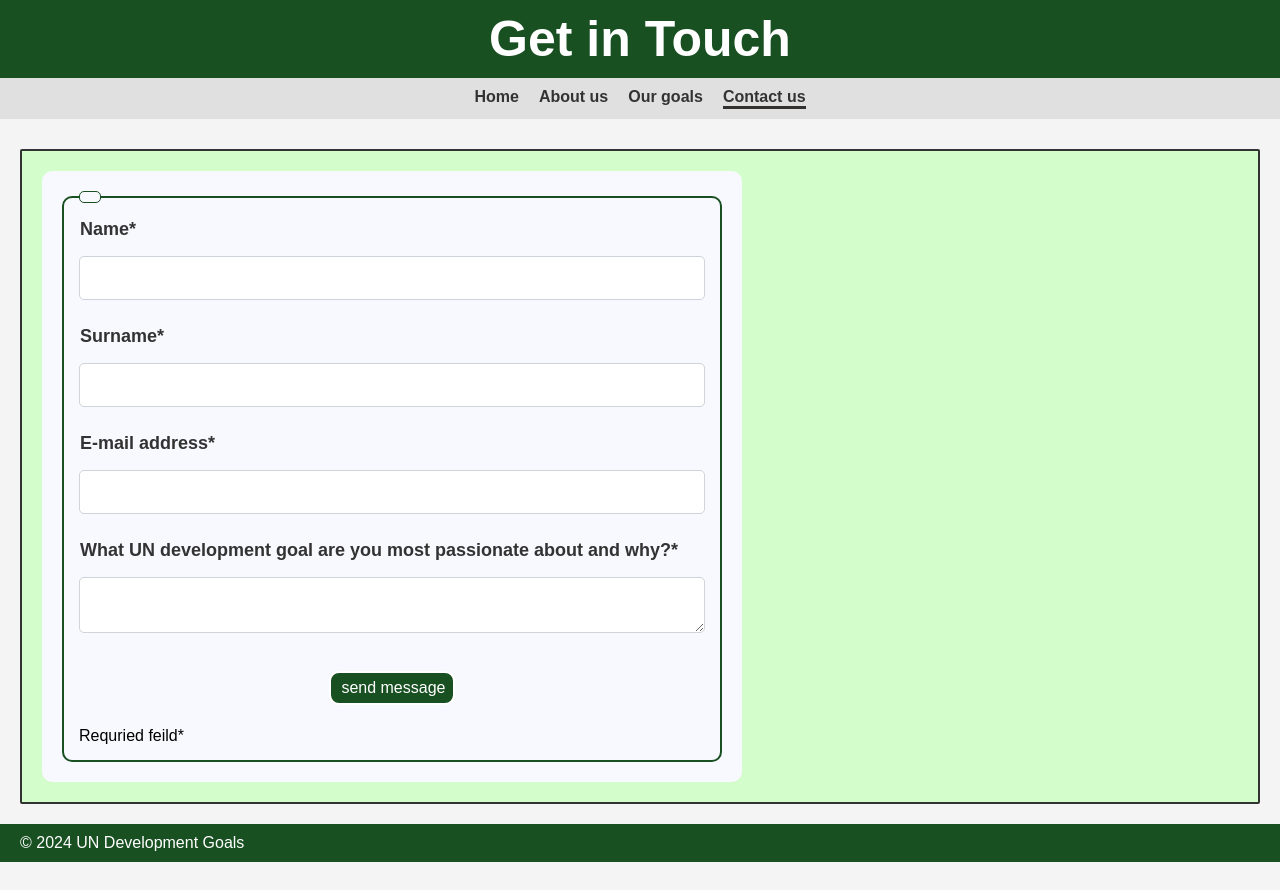
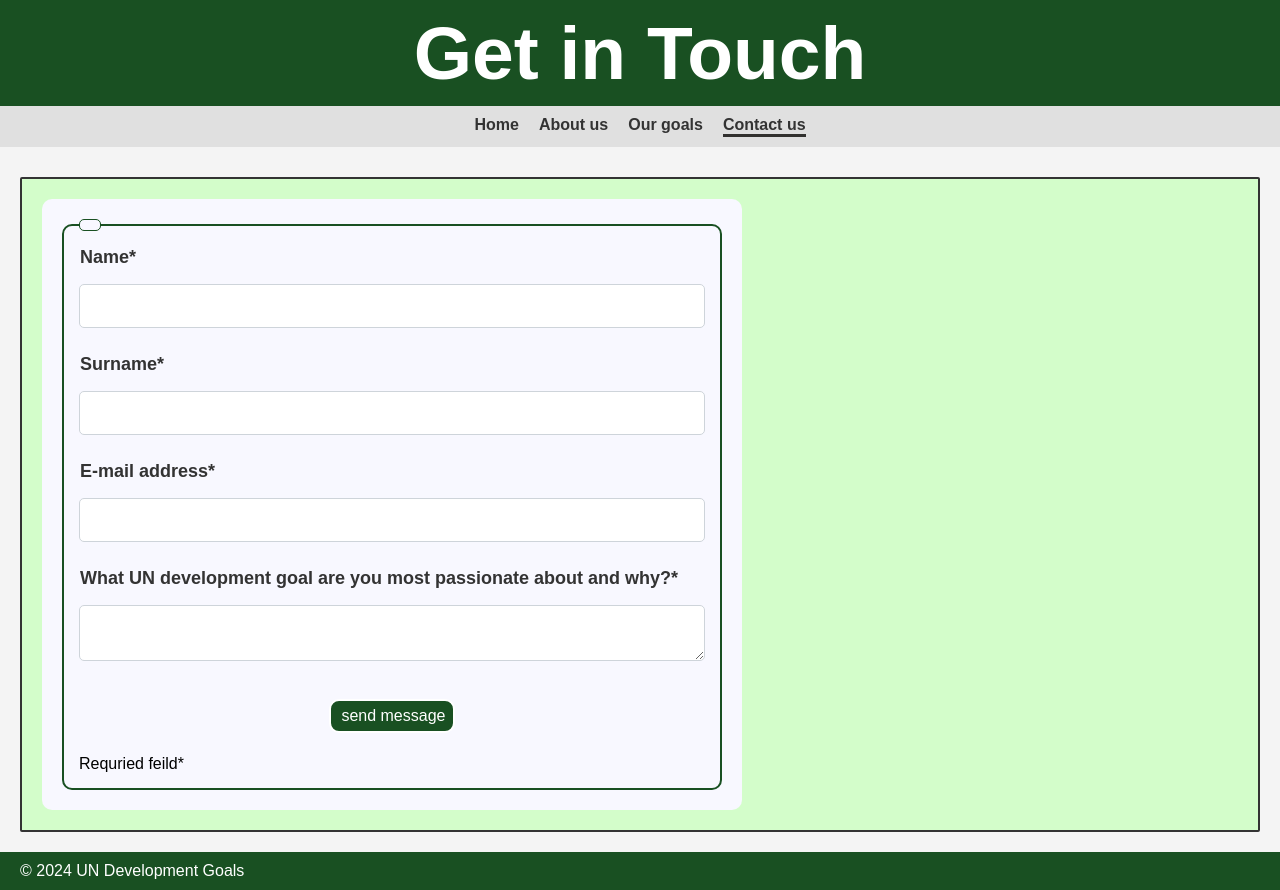
Before and after one commit to jamie-12389198381073/web-dev, a website: page contact.html in a window 1280 px wide. Before the commit the page ends 862 px from the top, so only its background shows below. Drawn offline with Linux system fonts and the light colour scheme.

Commit message:
all headers same size

```diff
--- a/contact.html
+++ b/contact.html
@@ -13,8 +13,8 @@
 
 <body>
     <div id="wrapper">
-        <header id="title">
-            <h1></h1>
+        <header>
+            <h2 id="title"></h2>
         </header>
         <nav>
                 <a id="Home" href="index.html"></a></li>
```
